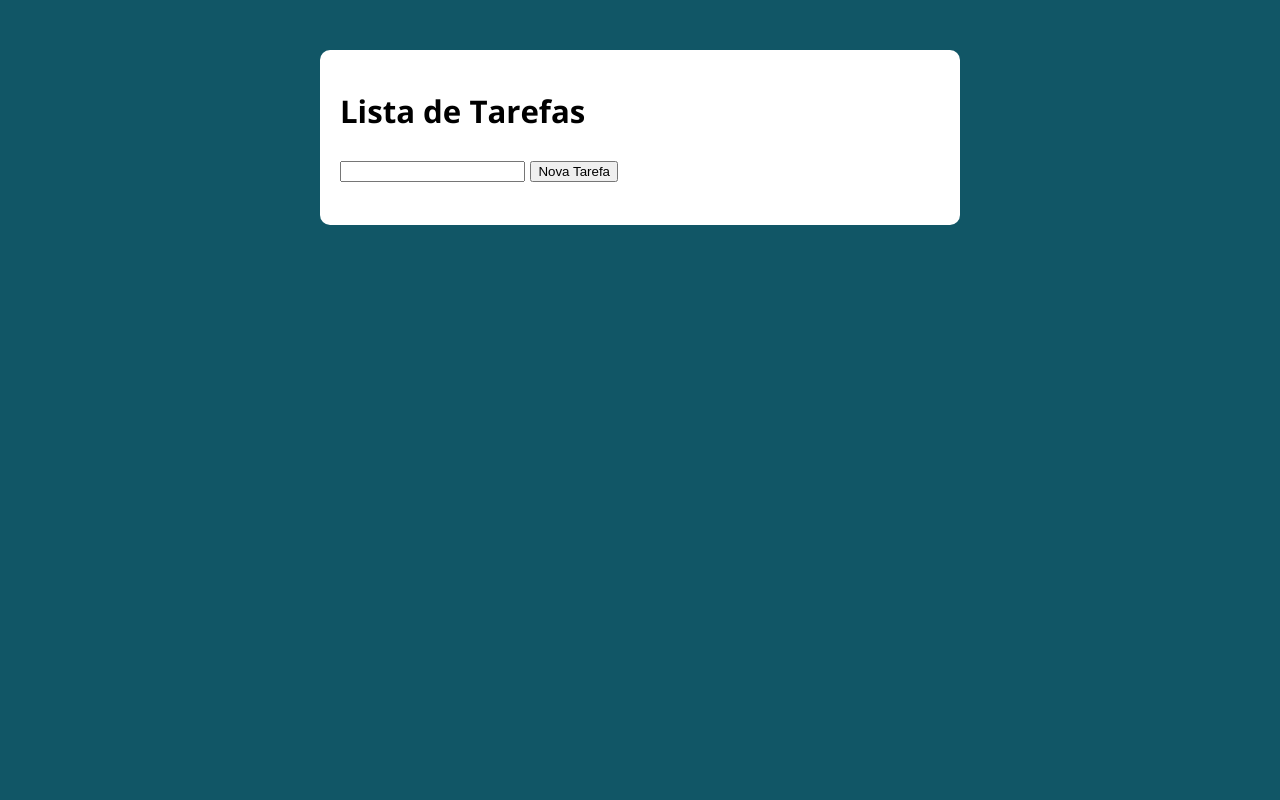
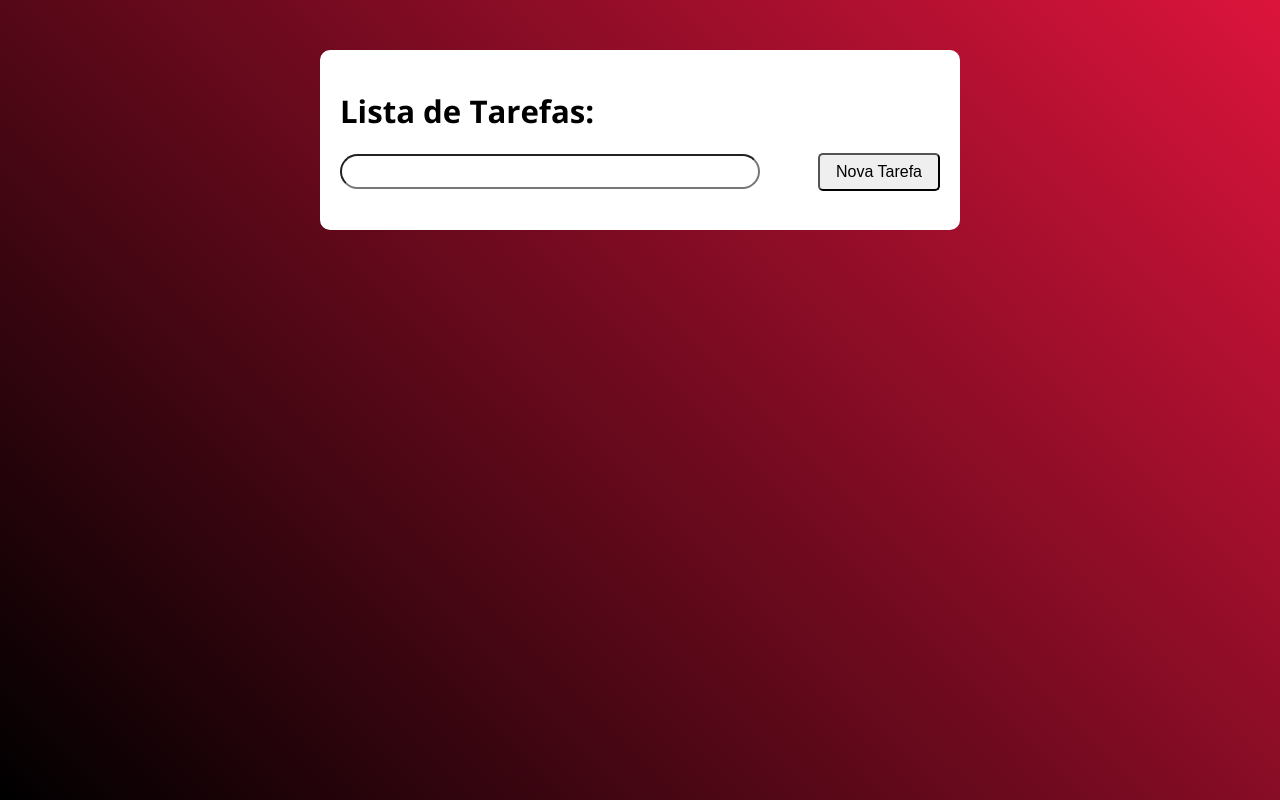
Before and after one commit to matheushenriquebarros/Lista-de-Tarefas, a plain HTML site: page index.html in a window 1280 px wide. Drawn offline with nearby package versions, Linux system fonts and the light colour scheme.

Commit message:
Add files via upload

```diff
--- a/assets/css/style.css
+++ b/assets/css/style.css
@@ -1,7 +1,9 @@
 @import url('https://fonts.googleapis.com/css?family=Open+Sans:400,700&display=swap');
 :root {
-  --primary-color: rgb(17, 86, 102);
-  --primary-color-darker: rgb(9, 48, 56);
+  background-image: linear-gradient(45deg, black, crimson);
+  height: 100%;
+  color: #000;
+  font-family: fantasy;
 }
 
 * {
@@ -12,7 +14,6 @@
 body {
   margin: 0;
   padding: 0;
-  background: var(--primary-color);
   font-family: 'Open sans', sans-serif;
   font-size: 1.3em;
   line-height: 1.5em;
@@ -39,13 +40,12 @@ form input {
 }
 
 form input:focus {
-  outline: 1px solid var(--primary-color);
+  outline: 1px solid
 }
 
 form button {
   border: none;
-  background: var(--primary-color);
-  color: #fff;
+  color: #ffffff;
   font-size: 18px;
   font-weight: 700;
   height: 50px;
@@ -54,5 +54,24 @@ form button {
 }
 
 form button:hover {
-  background: var(--primary-color-darker);
+  background: linear-gradient(45deg, black, crimson);
 }
+
+.input-tarefa {
+  border-radius: 9999px;
+  padding: 8px 16px;
+  width: 70%;
+}
+
+.btn-tarefa {
+  border-radius: 5px;
+  padding: 8px 16px;
+  font-size: 16px;
+  float: right;
+}
+
+.apagar {
+  border-radius: 5px;
+  padding: 4px 8px;
+  font-size: 16px;
+}
--- a/index.html
+++ b/index.html
@@ -12,7 +12,7 @@
 <body>
 
   <section class="container">
-    <h1>Lista de Tarefas</h1>
+    <h1>Lista de Tarefas:</h1>
     <p>
       <input type="text" class="input-tarefa">
       <button class="btn-tarefa" title="Criar Nova Tarefa">Nova Tarefa</button>
```
Also changed, not shown: assets/js/main.js (line endings or trailing spaces).
